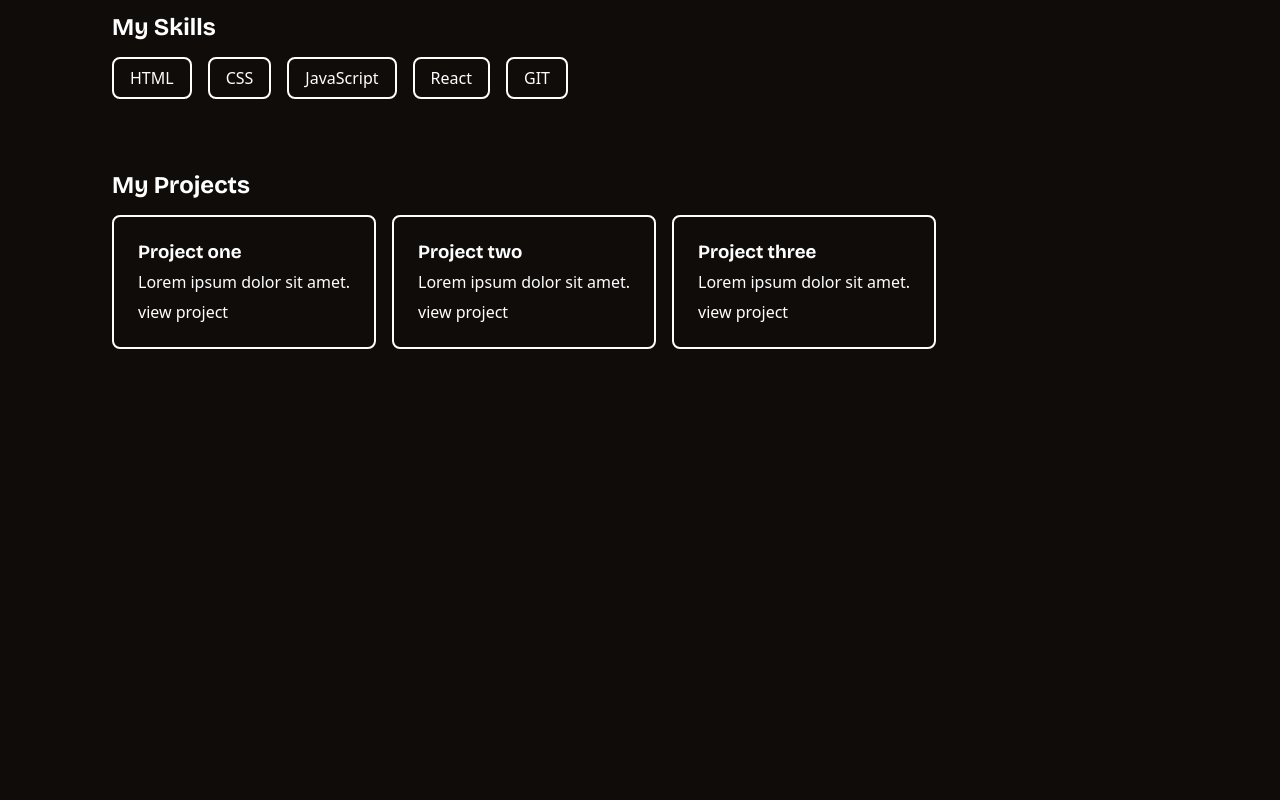
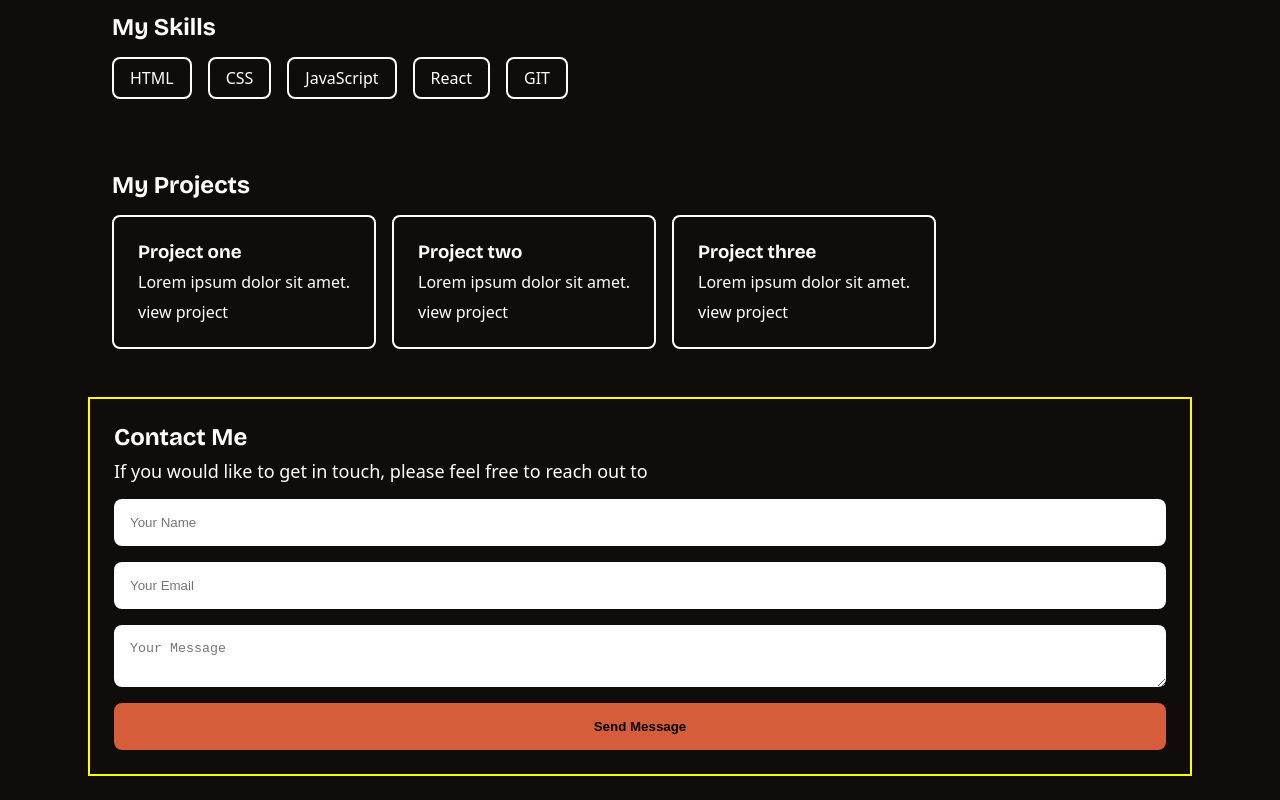
Before and after one commit to farhanabdiwahab/HTML-CSS-Portofolio, a plain HTML site: page index.html in a window 1280 px wide. Shown: the part 737-1537 px from the top of the page. Before the commit the page ends 1134 px from the top, so only its background shows below. Drawn offline with nearby package versions, Linux system fonts and the light colour scheme; a web font is replaced by a local one.

Commit message:
contact form

```diff
--- a/index.html
+++ b/index.html
@@ -82,6 +82,19 @@ d<!doctype html>
             <a href="">view project</a>
         </div>
       </section>
+
+
+      <!-- contact -->
+       <section class="contact">
+       <h2>Contact Me</h2>
+        <p>If you would like to get in touch, please feel free to reach out to
+          <form action="">
+            <input type="text" placeholder="Your Name" required />
+            <input type="email" placeholder="Your Email" required />
+            <textarea placeholder="Your Message" required></textarea>
+            <button type="submit">Send Message</button>
+          </form>
+       </section>
     </div>
   </body>
 </html>
--- a/style.css
+++ b/style.css
@@ -93,3 +93,31 @@ img {
 .project p {
   margin: 8px 0;
 }
+.contact {
+  border: 2px solid yellow;
+}
+form {
+  display: flex;
+  flex-direction: column;
+  gap: 16px;
+  margin-top: 16px;
+}
+input,
+textarea {
+  padding: 16px;
+  border-radius: 8px;
+  border: none;
+}
+button {
+  padding: 16px;
+  border-radius: 8px;
+  border: none;
+  background-color: #d65d3a;
+  color: black;
+  font-weight: bold;
+}
+.contact p {
+  margin: 8px 0;
+  font-weight: italic;
+  font-size: 18px;
+}
```
